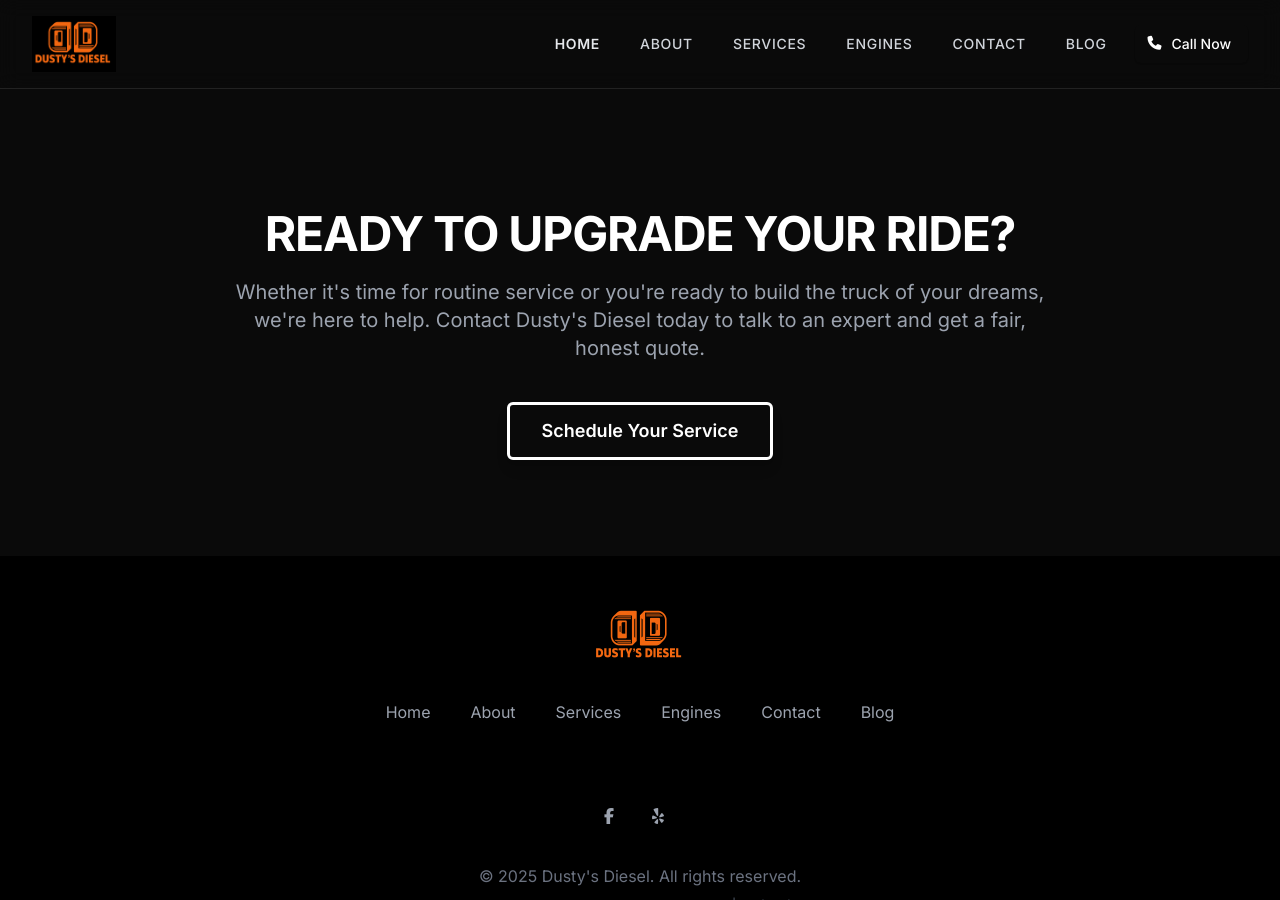
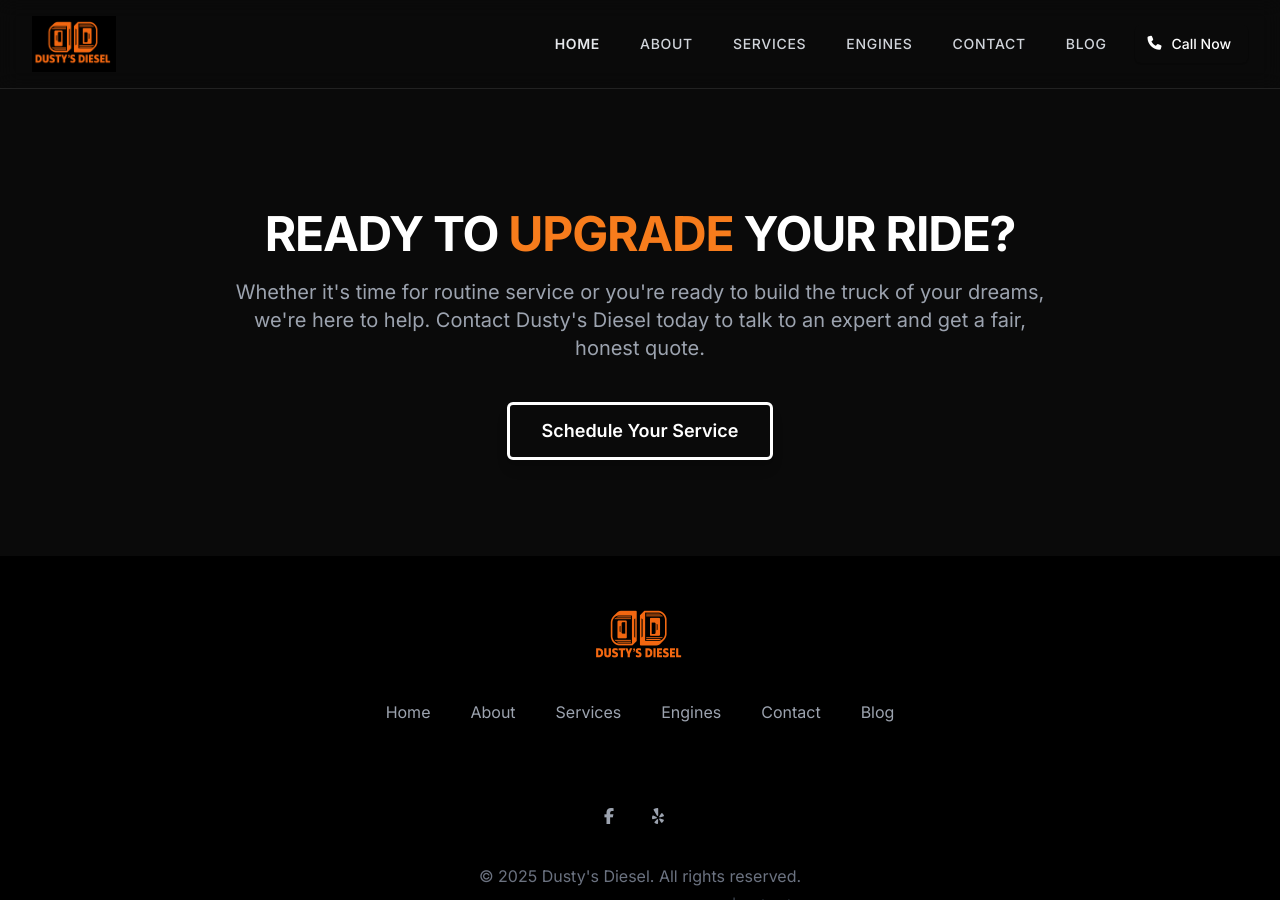
Before and after one commit to JamesBrownR/Dusty-s-Diesel, a Jekyll site: the page built from services/index.html, in a window 1280 px wide and 900 px high, scrolled down 3113 px. Built offline with Jekyll 4.4.1, drawn with Linux system fonts in a browser that asks for light colours; nearby versions of some CDN libraries.

Commit message:
Update index.html

```diff
--- a/services/index.html
+++ b/services/index.html
@@ -130,7 +130,7 @@
 <section class="py-24 bg-brand-dark">
     <div class="container mx-auto max-w-4xl px-4 sm:px-6 lg:px-8 text-center">
         <h2 class="text-3xl sm:text-4xl font-extrabold text-white tracking-tight">
-            READY TO UPGRADE YOUR RIDE?
+            READY TO <span style="color:var(--brand-red);">UPGRADE</span> YOUR RIDE?
         </h2>
         <p class="mt-6 text-xl text-gray-400">
             Whether it's time for routine service or you're ready to build the truck of your dreams, we're here to help. Contact Dusty's Diesel today to talk to an expert and get a fair, honest quote.
```
